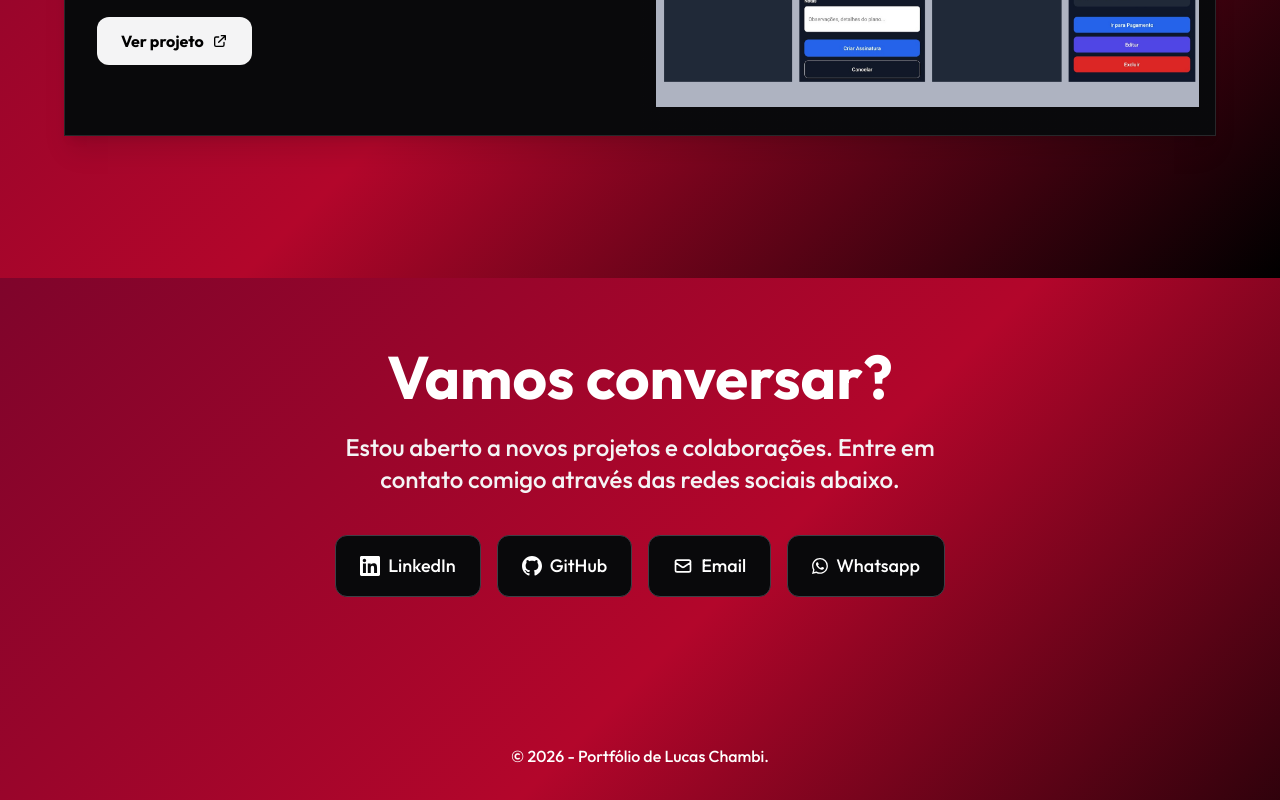
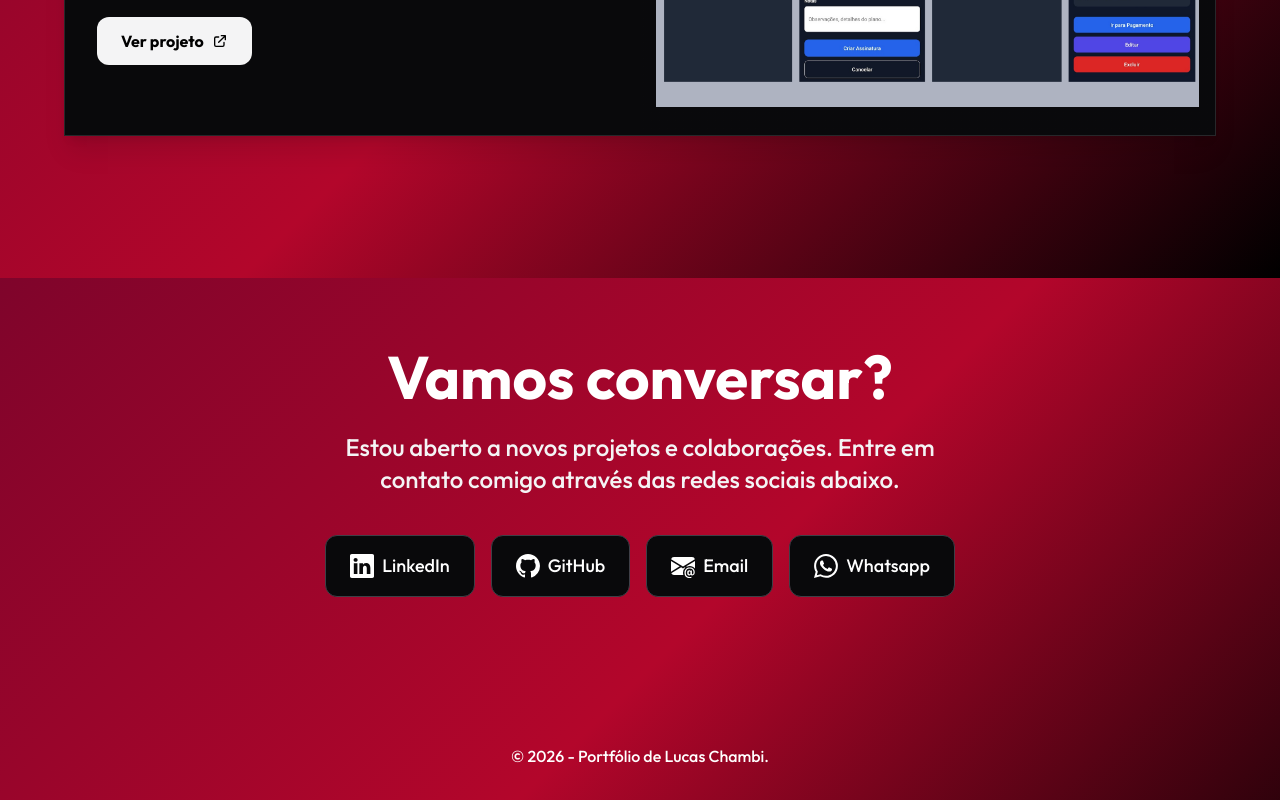
Before and after one commit to LokiiiGo/portifolio-lucas-chambi, a React (Vite) app: page / in a window 1280 px wide. Shown: the part 3722-4522 px from the top of the page. Built offline with nearby package versions, Linux system fonts and the light colour scheme.

Commit message:
Adicionando os ícones do framework bootstrap

```diff
--- a/src/components/Contato.jsx
+++ b/src/components/Contato.jsx
@@ -4,8 +4,8 @@
   /* LinkedIn */
   {
     icon: (
-      <svg className="w-5 h-5" fill="currentColor" viewBox="0 0 24 24">
-        <path d="M20.447 20.452h-3.554v-5.569c0-1.328-.027-3.037-1.852-3.037-1.853 0-2.136 1.445-2.136 2.939v5.667H9.351V9h3.414v1.561h.046c.477-.9 1.637-1.85 3.37-1.85 3.601 0 4.267 2.37 4.267 5.455v6.286zM5.337 7.433c-1.144 0-2.063-.926-2.063-2.065 0-1.138.92-2.063 2.063-2.063 1.14 0 2.064.925 2.064 2.063 0 1.139-.925 2.065-2.064 2.065zm1.782 13.019H3.555V9h3.564v11.452zM22.225 0H1.771C.792 0 0 .774 0 1.729v20.542C0 23.227.792 24 1.771 24h20.451C23.2 24 24 23.227 24 22.271V1.729C24 .774 23.2 0 22.222 0h.003z" />
+      <svg xmlns="http://www.w3.org/2000/svg" width="24" height="24" fill="currentColor" className="bi bi-linkedin" viewBox="0 0 16 16">
+        <path d="M0 1.146C0 .513.526 0 1.175 0h13.65C15.474 0 16 .513 16 1.146v13.708c0 .633-.526 1.146-1.175 1.146H1.175C.526 16 0 15.487 0 14.854zm4.943 12.248V6.169H2.542v7.225zm-1.2-8.212c.837 0 1.358-.554 1.358-1.248-.015-.709-.52-1.248-1.342-1.248S2.4 3.226 2.4 3.934c0 .694.521 1.248 1.327 1.248zm4.908 8.212V9.359c0-.216.016-.432.08-.586.173-.431.568-.878 1.232-.878.869 0 1.216.662 1.216 1.634v3.865h2.401V9.25c0-2.22-1.184-3.252-2.764-3.252-1.274 0-1.845.7-2.165 1.193v.025h-.016l.016-.025V6.169h-2.4c.03.678 0 7.225 0 7.225z" />
       </svg>
     ),
     label: "LinkedIn",
@@ -15,8 +15,8 @@
   /* GitHub */
   {
     icon: (
-      <svg className="w-5 h-5" fill="currentColor" viewBox="0 0 24 24">
-        <path d="M12 0c-6.626 0-12 5.373-12 12 0 5.302 3.438 9.8 8.207 11.387.599.111.793-.261.793-.577v-2.234c-3.338.726-4.033-1.416-4.033-1.416-.546-1.387-1.333-1.756-1.333-1.756-1.089-.745.083-.729.083-.729 1.205.084 1.839 1.237 1.839 1.237 1.07 1.834 2.807 1.304 3.492.997.107-.775.418-1.305.762-1.604-2.665-.305-5.467-1.334-5.467-5.931 0-1.311.469-2.381 1.236-3.221-.124-.303-.535-1.524.117-3.176 0 0 1.008-.322 3.301 1.23.957-.266 1.983-.399 3.003-.404 1.02.005 2.047.138 3.006.404 2.291-1.552 3.297-1.23 3.297-1.23.653 1.653.242 2.874.118 3.176.77.84 1.235 1.911 1.235 3.221 0 4.609-2.807 5.624-5.479 5.921.43.372.823 1.102.823 2.222v3.293c0 .319.192.694.801.576 4.765-1.589 8.199-6.086 8.199-11.386 0-6.627-5.373-12-12-12z" />
+      <svg xmlns="http://www.w3.org/2000/svg" width="24" height="24" fill="currentColor" className="bi bi-github" viewBox="0 0 16 16">
+        <path d="M8 0C3.58 0 0 3.58 0 8c0 3.54 2.29 6.53 5.47 7.59.4.07.55-.17.55-.38 0-.19-.01-.82-.01-1.49-2.01.37-2.53-.49-2.69-.94-.09-.23-.48-.94-.82-1.13-.28-.15-.68-.52-.01-.53.63-.01 1.08.58 1.23.82.72 1.21 1.87.87 2.33.66.07-.52.28-.87.51-1.07-1.78-.2-3.64-.89-3.64-3.95 0-.87.31-1.59.82-2.15-.08-.2-.36-1.02.08-2.12 0 0 .67-.21 2.2.82.64-.18 1.32-.27 2-.27s1.36.09 2 .27c1.53-1.04 2.2-.82 2.2-.82.44 1.1.16 1.92.08 2.12.51.56.82 1.27.82 2.15 0 3.07-1.87 3.75-3.65 3.95.29.25.54.73.54 1.48 0 1.07-.01 1.93-.01 2.2 0 .21.15.46.55.38A8.01 8.01 0 0 0 16 8c0-4.42-3.58-8-8-8" />
       </svg>
     ),
     label: "GitHub",
@@ -26,17 +26,19 @@
   /* Email */
   {
     icon: (
-      <svg className="w-5 h-5" fill="none" stroke="currentColor" viewBox="0 0 24 24">
-        <path strokeLinecap="round" strokeLinejoin="round" strokeWidth={2} d="M3 8l7.89 5.26a2 2 0 002.22 0L21 8M5 19h14a2 2 0 002-2V7a2 2 0 00-2-2H5a2 2 0 00-2 2v10a2 2 0 002 2z" />
+      <svg xmlns="http://www.w3.org/2000/svg" width="24" height="24" fill="currentColor" className="bi bi-envelope-at-fill" viewBox="0 0 16 16">
+        <path d="M2 2A2 2 0 0 0 .05 3.555L8 8.414l7.95-4.859A2 2 0 0 0 14 2zm-2 9.8V4.698l5.803 3.546zm6.761-2.97-6.57 4.026A2 2 0 0 0 2 14h6.256A4.5 4.5 0 0 1 8 12.5a4.49 4.49 0 0 1 1.606-3.446l-.367-.225L8 9.586zM16 9.671V4.697l-5.803 3.546.338.208A4.5 4.5 0 0 1 12.5 8c1.414 0 2.675.652 3.5 1.671" />
+        <path d="M15.834 12.244c0 1.168-.577 2.025-1.587 2.025-.503 0-1.002-.228-1.12-.648h-.043c-.118.416-.543.643-1.015.643-.77 0-1.259-.542-1.259-1.434v-.529c0-.844.481-1.4 1.26-1.4.585 0 .87.333.953.63h.03v-.568h.905v2.19c0 .272.18.42.411.42.315 0 .639-.415.639-1.39v-.118c0-1.277-.95-2.326-2.484-2.326h-.04c-1.582 0-2.64 1.067-2.64 2.724v.157c0 1.867 1.237 2.654 2.57 2.654h.045c.507 0 .935-.07 1.18-.18v.731c-.219.1-.643.175-1.237.175h-.044C10.438 16 9 14.82 9 12.646v-.214C9 10.36 10.421 9 12.485 9h.035c2.12 0 3.314 1.43 3.314 3.034zm-4.04.21v.227c0 .586.227.8.581.8.31 0 .564-.17.564-.743v-.367c0-.516-.275-.708-.572-.708-.346 0-.573.245-.573.791" />
       </svg>
     ),
     label: "Email",
     href: "mailto:lucascalle880@gmail.com",
   },
 
+  /* Whatsapp */
   {
     icon: (
-      <svg xmlns="http://www.w3.org/2000/svg" width="16" height="16" fill="currentColor" class="bi bi-whatsapp" viewBox="0 0 16 16">
+      <svg xmlns="http://www.w3.org/2000/svg" width="24" height="24" fill="currentColor" className="bi bi-whatsapp" viewBox="0 0 16 16">
         <path d="M13.601 2.326A7.85 7.85 0 0 0 7.994 0C3.627 0 .068 3.558.064 7.926c0 1.399.366 2.76 1.057 3.965L0 16l4.204-1.102a7.9 7.9 0 0 0 3.79.965h.004c4.368 0 7.926-3.558 7.93-7.93A7.9 7.9 0 0 0 13.6 2.326zM7.994 14.521a6.6 6.6 0 0 1-3.356-.92l-.24-.144-2.494.654.666-2.433-.156-.251a6.56 6.56 0 0 1-1.007-3.505c0-3.626 2.957-6.584 6.591-6.584a6.56 6.56 0 0 1 4.66 1.931 6.56 6.56 0 0 1 1.928 4.66c-.004 3.639-2.961 6.592-6.592 6.592m3.615-4.934c-.197-.099-1.17-.578-1.353-.646-.182-.065-.315-.099-.445.099-.133.197-.513.646-.627.775-.114.133-.232.148-.43.05-.197-.1-.836-.308-1.592-.985-.59-.525-.985-1.175-1.103-1.372-.114-.198-.011-.304.088-.403.087-.088.197-.232.296-.346.1-.114.133-.198.198-.33.065-.134.034-.248-.015-.347-.05-.099-.445-1.076-.612-1.47-.16-.389-.323-.335-.445-.34-.114-.007-.247-.007-.38-.007a.73.73 0 0 0-.529.247c-.182.198-.691.677-.691 1.654s.71 1.916.81 2.049c.098.133 1.394 2.132 3.383 2.992.47.205.84.326 1.129.418.475.152.904.129 1.246.08.38-.058 1.171-.48 1.338-.943.164-.464.164-.86.114-.943-.049-.084-.182-.133-.38-.232" />
       </svg>
     ),
```
